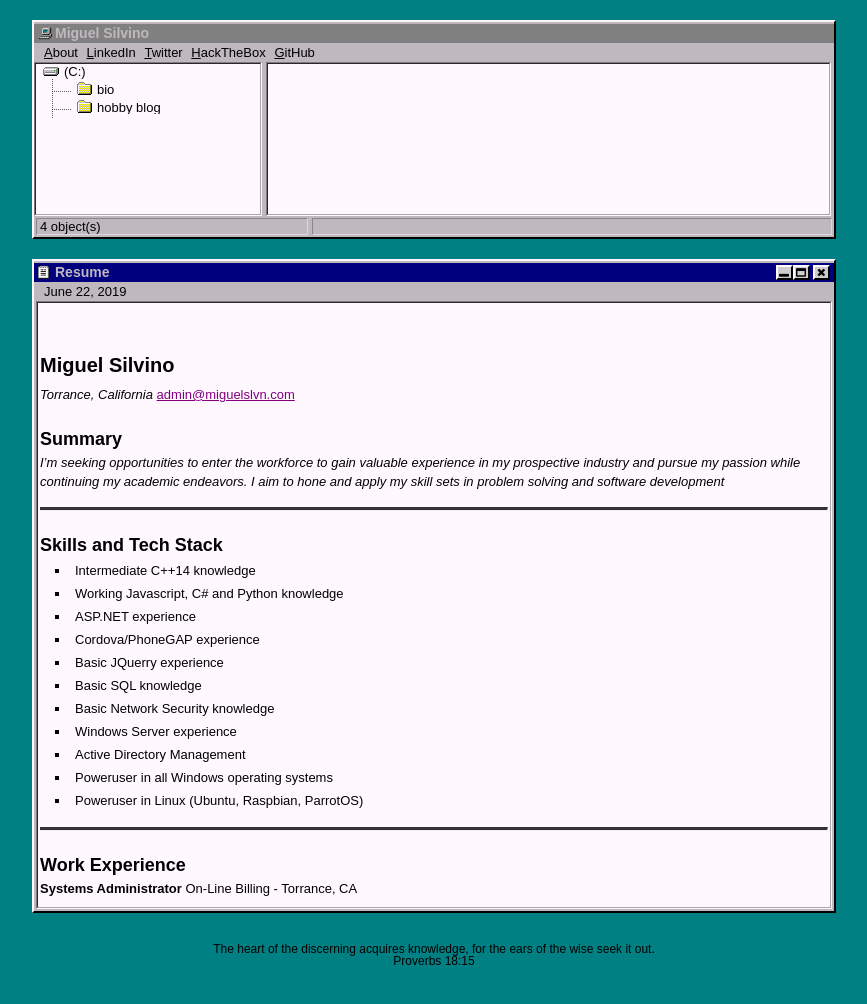
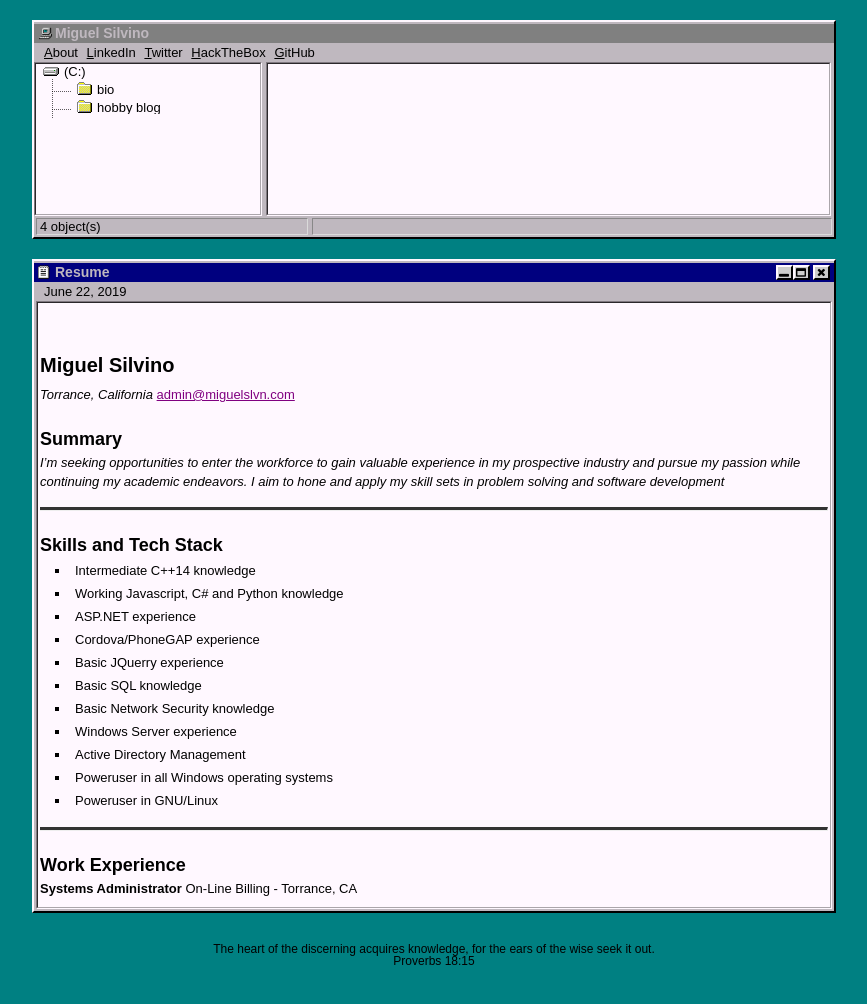
Before and after one commit to Globalnet626/globalnet626.github.io, a Jekyll site: the page built from _posts/2019-06-22-Resume.md, in a window 1280 px wide. Shown: the top 1004 px of the page, without its empty margins (206-1073 px from the left). Built offline with Jekyll 4.4.1, drawn with Linux system fonts in a browser that asks for light colours.

Commit message:
Update 2019-06-22-Resume.md

```diff
--- a/_posts/2019-06-22-Resume.md
+++ b/_posts/2019-06-22-Resume.md
@@ -25,7 +25,7 @@ folder: bio
 * Windows Server experience
 * Active Directory Management
 * Poweruser in all Windows operating systems
-* Poweruser in Linux (Ubuntu, Raspbian, ParrotOS)
+* Poweruser in GNU/Linux
 
 
 ----------
```
